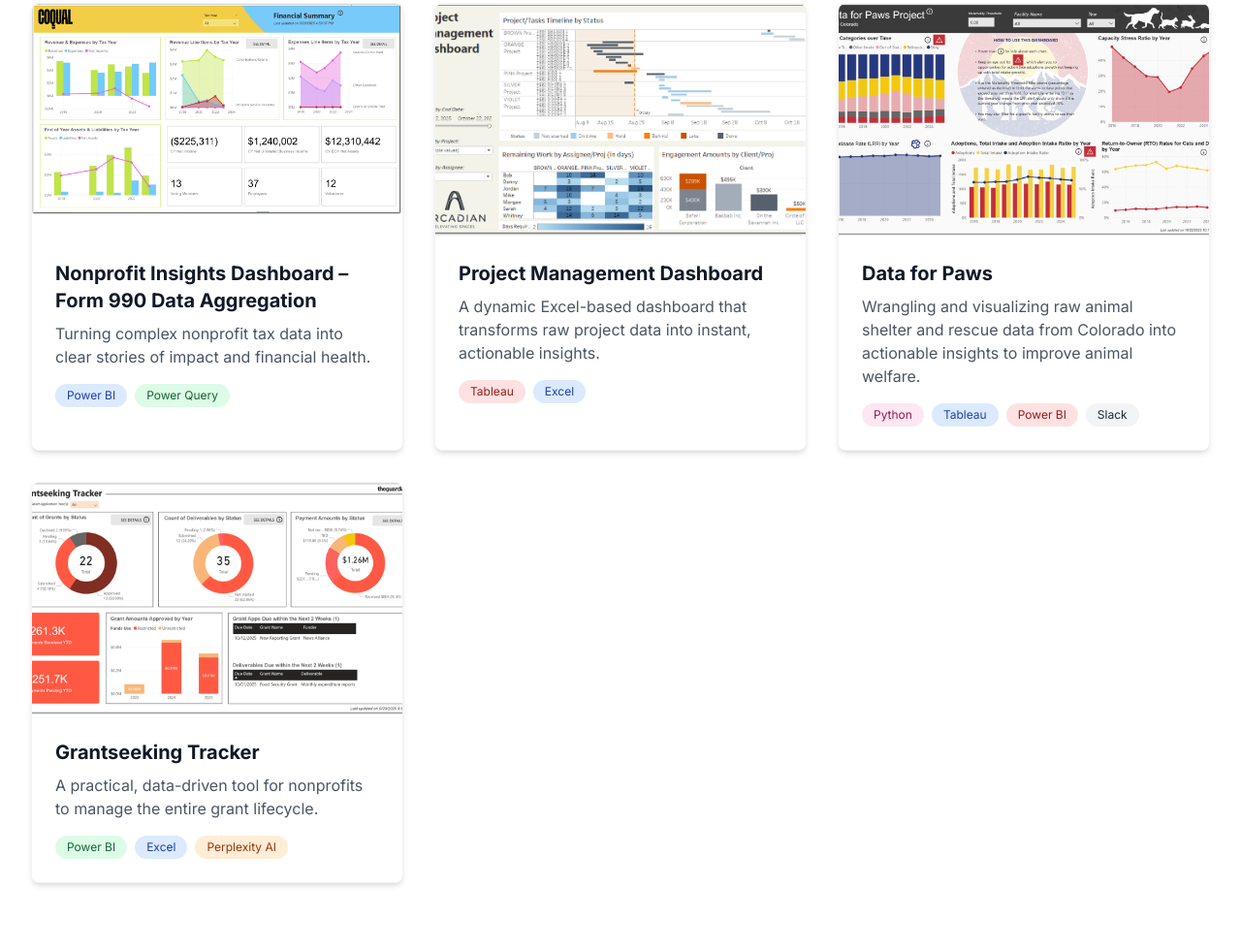
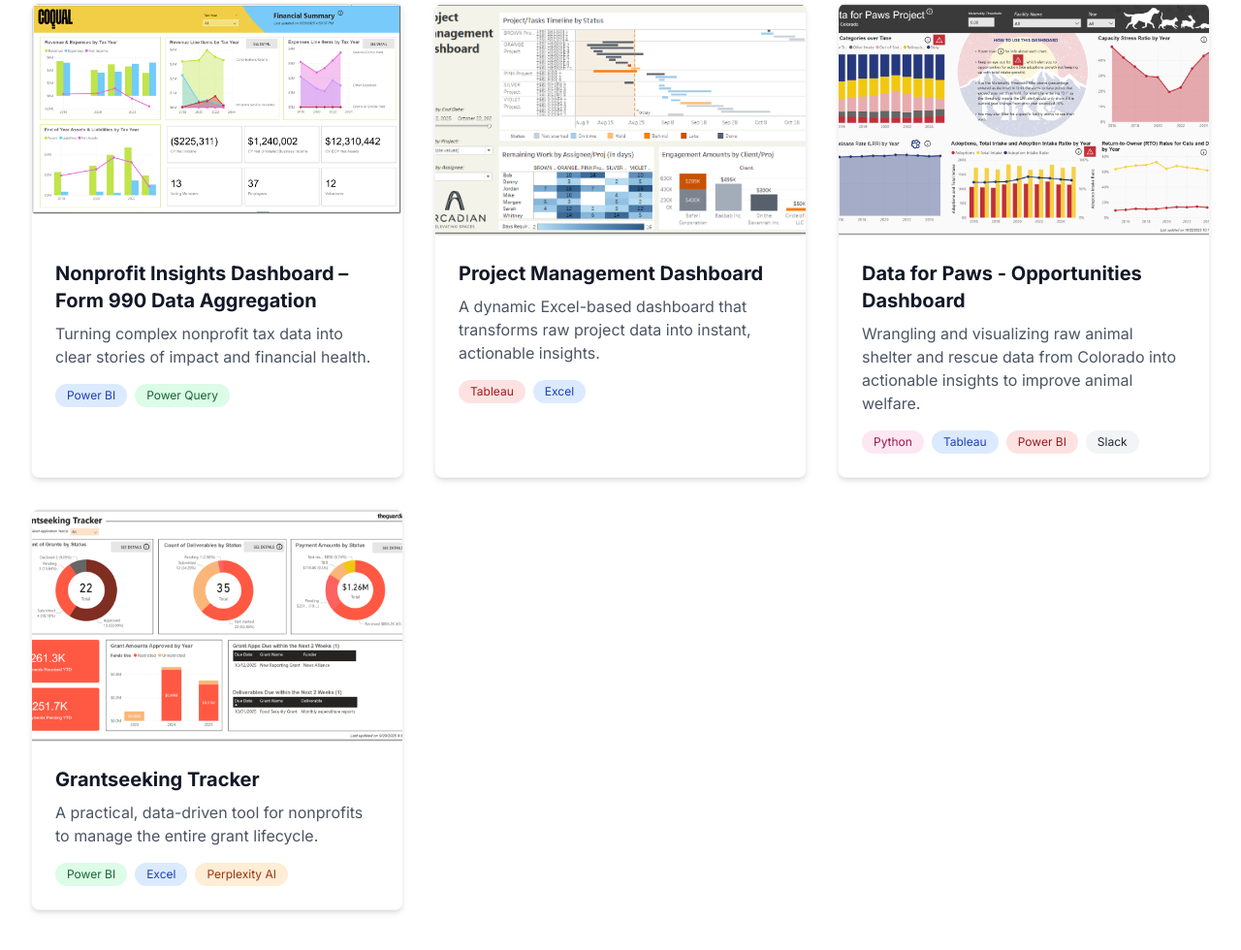
Before and after one commit to tiffanytay/powered-by-tnt_site, a plain HTML site: page index.html in a window 1280 px wide. Shown: the part 1129-2109 px from the top of the page at 97% size. Drawn offline with nearby package versions, Linux system fonts and the light colour scheme.

Commit message:
Update section title for Opportunities Dashboard

```diff
--- a/index.html
+++ b/index.html
@@ -211,7 +211,7 @@ A dynamic Excel-based dashboard that transforms raw project data into instant, a
 </div>
 </div>
 <div class="p-6">
-<h3 class="text-xl font-bold text-gray-900 mb-2">Data for Paws</h3>
+<h3 class="text-xl font-bold text-gray-900 mb-2">Data for Paws - Opportunities Dashboard</h3>
 <p class="text-gray-600 mb-4">
 Wrangling and visualizing raw animal shelter and rescue data from Colorado into actionable insights to improve animal welfare.
 </p>
```
